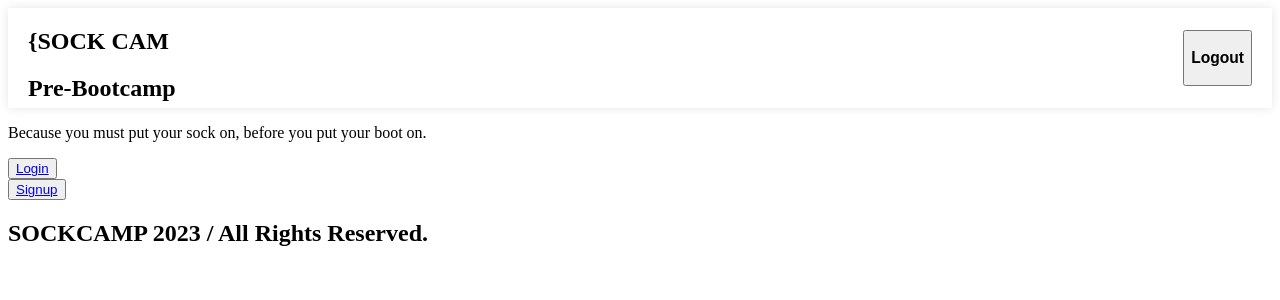
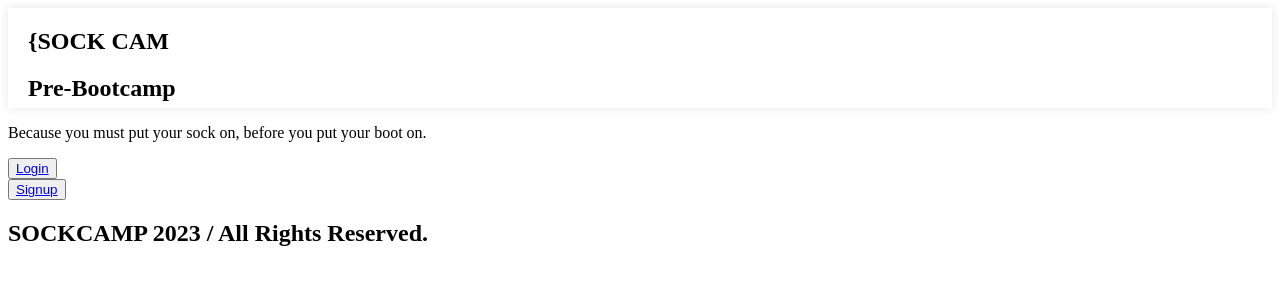
Before and after one commit to eecmanny/sockCamp, a React (Vite) app in the folder client/: page / in a window 1280 px wide. Shown: the top 300 px of the page. Built offline with nearby package versions, Linux system fonts and the light colour scheme.

Commit message:
logoutButton

```diff
--- a/client/src/Header/Header.jsx
+++ b/client/src/Header/Header.jsx
@@ -8,12 +8,15 @@ function Header() {
     const textHeader = useTypeFx("{SOCK CAMP}", 250);
 
     return (
+
         <header className="header">
             <main className='headerBar'>
                 <section className='headerLogo'>
-                    <h1>{textHeader}<br/></h1>
+                    <h1>{textHeader}<br /></h1>
                     <h2>Pre-Bootcamp</h2>
                 </section>
+                {location.pathname !== '/' && (
+
                     <section className='logout'>
                         <button>
                             <Link to="/">
@@ -23,6 +26,7 @@ function Header() {
                             </h3>
                         </button>
                     </section>
+                )}
             </main>
 
 
```
Also changed, not shown: client/src/SockContainer.jsx (deleted, +0 -111 lines). Lines whose indentation alone changed are shown as unchanged.
